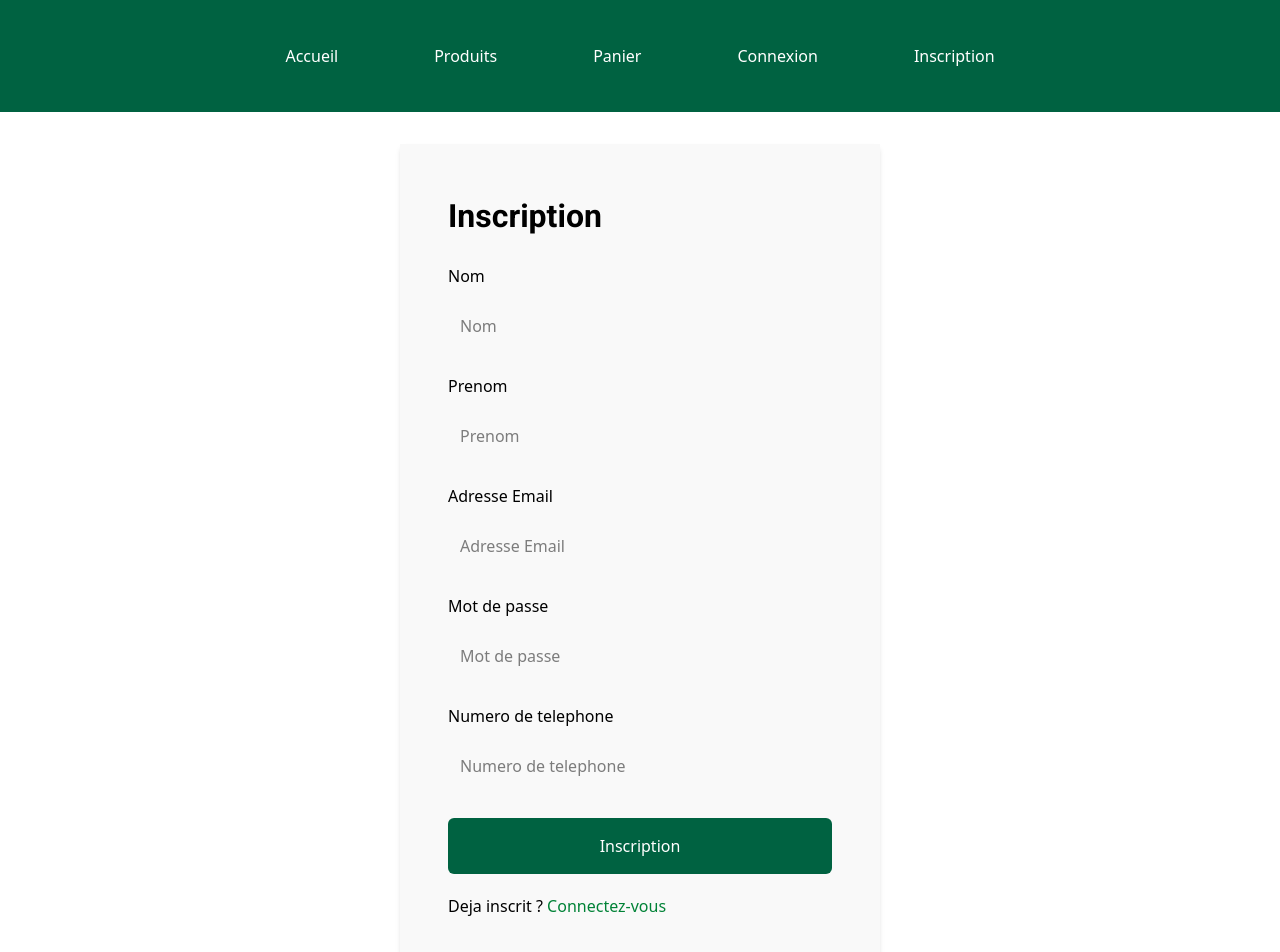
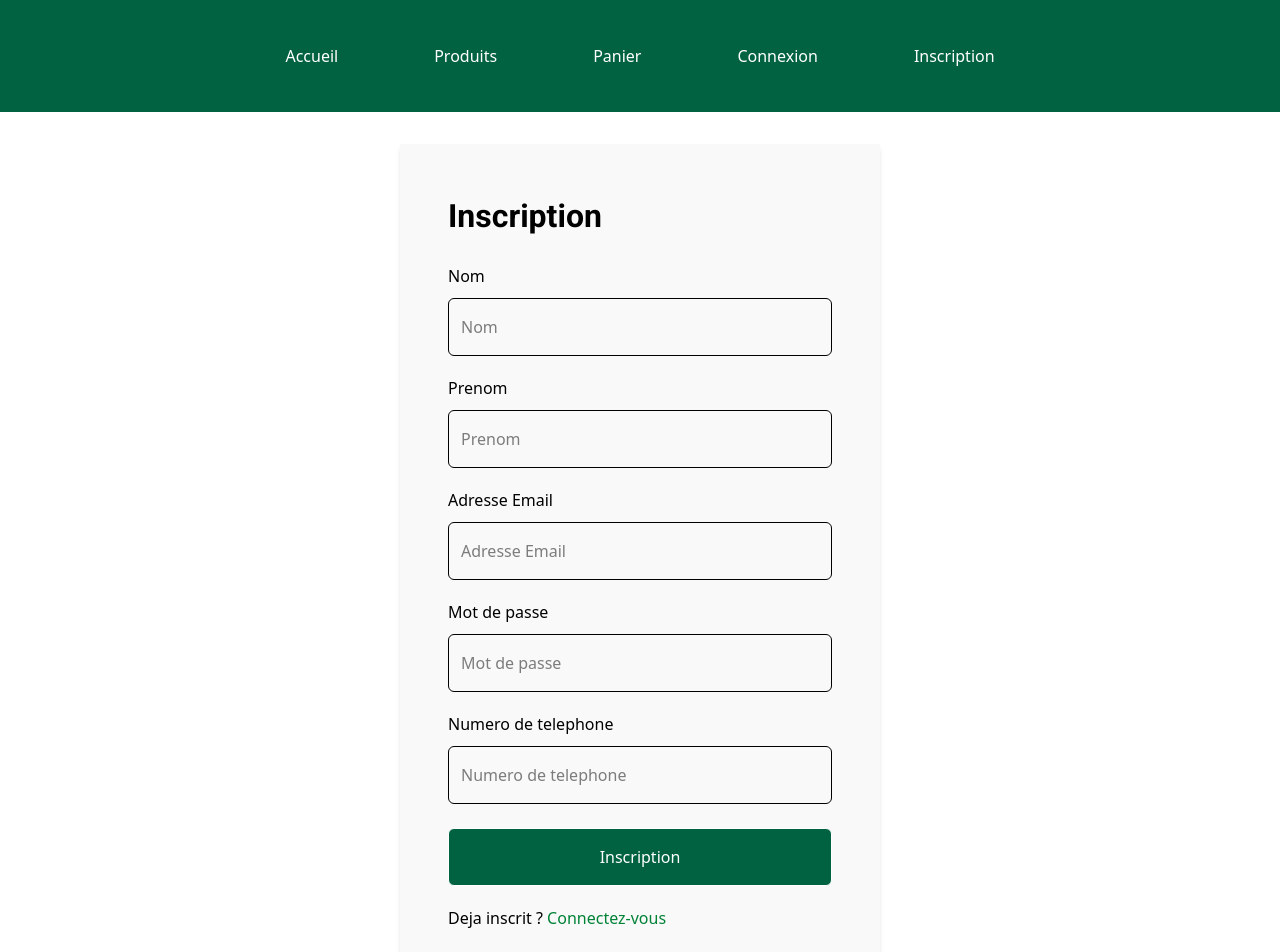
Before and after one commit to aurelienachard/ecommerce_cafthe, a React (Vite) app in the folder front-end/: page /inscription in a window 1280 px wide. Shown: the top 952 px of the page. Built offline with nearby package versions, Linux system fonts and the light colour scheme.

Commit message:
feat: modification du design pour certaines pages

```diff
--- a/front-end/src/components/connexion.jsx
+++ b/front-end/src/components/connexion.jsx
@@ -51,12 +51,12 @@ const Connexion = () => {
                 <form onSubmit={handleSubmit}>
                     <div className="flex flex-col mr-[24px] ml-[24px]">
                         <label className="text-[16px]">Adresse Email</label>
-                        <input placeholder="Adresse Email" className="rounded-md bg-grey-input px-[12px] py-[16px] mt-[10px] mb-[20px] w-[384px]" type="mail" value={utilisateurs_adresse_email} onChange={handleChangeEmail} required/>
+                        <input placeholder="Adresse Email" className="rounded-md border border-gray-contour bg-grey-input px-[12px] py-[16px] mt-[10px] mb-[20px] w-[384px]" type="mail" value={utilisateurs_adresse_email} onChange={handleChangeEmail} required/>
                     </div>
 
                     <div className="flex flex-col mr-[24px] ml-[24px]">
                         <label className="text-[16px]">Mot de passe</label>
-                        <input placeholder="Mot de passe" className="rounded-md bg-grey-input px-[12px] py-[16px] mt-[10px] w-[384px]" type="password" value={utilisateurs_mot_de_passe} onChange={handleChangePassword} required/>
+                        <input placeholder="Mot de passe" className="rounded-md border border-gray-contour bg-grey-input px-[12px] py-[16px] mt-[10px] w-[384px]" type="password" value={utilisateurs_mot_de_passe} onChange={handleChangePassword} required/>
                     </div>
 
                     <button className="mr-[24px] ml-[24px] bg-green-principale rounded-md px-[12px] py-[16px] mt-[24px] text-white w-[384px]">Se connecter</button>
--- a/front-end/src/components/inscription.jsx
+++ b/front-end/src/components/inscription.jsx
@@ -57,30 +57,30 @@ const Inscription = () => {
                 <form onSubmit={handleSubmit}>
                     <div className="flex flex-col mr-[24px] ml-[24px]">
                         <label>Nom</label>
-                        <input placeholder="Nom" className="rounded-md bg-grey-input px-[12px] py-[16px] mt-[10px] w-[384px]" type="text" value={utilisateurs_nom} onChange={handleChangeNom} required/>
+                        <input placeholder="Nom" className="border border-gray-contour rounded-md bg-grey-input px-[12px] py-[16px] mt-[10px] w-[384px]" type="text" value={utilisateurs_nom} onChange={handleChangeNom} required/>
                     </div>
 
                     <div className="flex flex-col mr-[24px] ml-[24px]">
                         <label className="mt-[20px] text-[16px]">Prenom</label>
-                        <input placeholder="Prenom" className="rounded-md bg-grey-input px-[12px] py-[16px] mt-[10px] w-[384px]" type="text" value={utilisateurs_prenom} onChange={handleChangePrenom} required/>
+                        <input placeholder="Prenom" className="border border-gray-contour rounded-md bg-grey-input px-[12px] py-[16px] mt-[10px] w-[384px]" type="text" value={utilisateurs_prenom} onChange={handleChangePrenom} required/>
                     </div>
 
                     <div className="flex flex-col mr-[24px] ml-[24px]">
                         <label className="mt-[20px] text-[16px]">Adresse Email</label>
-                        <input placeholder="Adresse Email" className="rounded-md bg-grey-input px-[12px] py-[16px] mt-[10px] w-[384px]" type="email" value={utilisateurs_adresse_email} onChange={handleChangeAdresseEmail} required/>
+                        <input placeholder="Adresse Email" className="border border-gray-contour rounded-md bg-grey-input px-[12px] py-[16px] mt-[10px] w-[384px]" type="email" value={utilisateurs_adresse_email} onChange={handleChangeAdresseEmail} required/>
                     </div>
 
                     <div className="flex flex-col mr-[24px] ml-[24px]">
                         <label className="mt-[20px] text-[16px]">Mot de passe</label>
-                        <input placeholder="Mot de passe" className="rounded-md bg-grey-input px-[12px] py-[16px] mt-[10px] w-[384px]" type="password" value={utilisateurs_mot_de_passe} onChange={handleChangeMotDePasse} required/>
+                        <input placeholder="Mot de passe" className="border border-gray-contour rounded-md bg-grey-input px-[12px] py-[16px] mt-[10px] w-[384px]" type="password" value={utilisateurs_mot_de_passe} onChange={handleChangeMotDePasse} required/>
                     </div>
 
                     <div className="flex flex-col mr-[24px] ml-[24px]">
                         <label className="mt-[20px] text-[16px]">Numero de telephone</label>
-                        <input placeholder="Numero de telephone" className="rounded-md bg-grey-input px-[12px] py-[16px] mt-[10px] w-[384px]" type="text" value={utilisateurs_numero_de_telephone} onChange={handleChangeNumeroDeTelephone}/>
+                        <input placeholder="Numero de telephone" className="border border-gray-contour rounded-md bg-grey-input px-[12px] py-[16px] mt-[10px] w-[384px]" type="text" value={utilisateurs_numero_de_telephone} onChange={handleChangeNumeroDeTelephone} required/>
                     </div>
 
-                    <button className="mr-[24px] ml-[24px] bg-green-principale rounded-md px-[12px] py-[16px] mt-[24px] text-white w-[384px]" type="submit">Inscription</button>
+                    <button className="mr-[24px] ml-[24px] bg-green-principale border border-gray-contour rounded-md px-[12px] py-[16px] mt-[24px] text-white w-[384px]" type="submit">Inscription</button>
 
                     <p className="mt-[20px] mr-[24px] ml-[24px] mb-[24px]">
                         Deja inscrit ?
--- a/front-end/src/components/postalconfig.jsx
+++ b/front-end/src/components/postalconfig.jsx
@@ -87,27 +87,27 @@ const PostalConfig = () => {
                 <form onSubmit={handleSubmit}>
                     <div className="flex flex-col mr-[24px] ml-[24px]">
                         <label className="mt-[20px] text-[16px]">Ligne adresse 1</label>
-                        <input placeholder="Ligne adresse 1" onChange={handleChangeAdressePostalesNomVoie} value={adresses_postales_ligne1} type="text" className="rounded-md bg-grey-input px-[12px] py-[16px] mt-[10px] w-[384px]" />
+                        <input placeholder="Ligne adresse 1" onChange={handleChangeAdressePostalesNomVoie} value={adresses_postales_ligne1} type="text" className="border border-gray-contour rounded-md bg-grey-input px-[12px] py-[16px] mt-[10px] w-[384px]" />
                     </div>
 
                     <div className="flex flex-col mr-[24px] ml-[24px]">
                         <label className="mt-[20px] text-[16px]">Ligne adresse 2</label>
-                        <input placeholder="Ligne adresse 2" onChange={handleChangeAdressePostalesNomVoie} value={adresses_postales_ligne2} type="text" className="rounded-md bg-grey-input px-[12px] py-[16px] mt-[10px] w-[384px]" />
+                        <input placeholder="Ligne adresse 2" onChange={handleChangeAdressePostalesNomVoie} value={adresses_postales_ligne2} type="text" className="border border-gray-contour rounded-md bg-grey-input px-[12px] py-[16px] mt-[10px] w-[384px]" />
                     </div>
 
                     <div className="flex flex-col mr-[24px] ml-[24px]">
                         <label className="mt-[20px] text-[16px]">Code postal</label>
-                        <input placeholder="Code postal" onChange={handleChangeAdressePostalesCodePostal} value={adresses_postales_code_postal} type="text" className="rounded-md bg-grey-input px-[12px] py-[16px] mt-[10px] w-[384px]" />
+                        <input placeholder="Code postal" onChange={handleChangeAdressePostalesCodePostal} value={adresses_postales_code_postal} type="text" className="border border-gray-contour rounded-md bg-grey-input px-[12px] py-[16px] mt-[10px] w-[384px]" />
                     </div>
 
                     <div className="flex flex-col mr-[24px] ml-[24px]">
                         <label className="mt-[20px] text-[16px]">Ville</label>
-                        <input placeholder="Ville" onChange={handleChangeAdressePostalesVille} value={adresses_postales_ville} type="text" className="rounded-md bg-grey-input px-[12px] py-[16px] mt-[10px] w-[384px]" />
+                        <input placeholder="Ville" onChange={handleChangeAdressePostalesVille} value={adresses_postales_ville} type="text" className="border border-gray-contour rounded-md bg-grey-input px-[12px] py-[16px] mt-[10px] w-[384px]" />
                     </div>
 
                     <div className="flex flex-col mr-[24px] ml-[24px]">
                         <label className="mt-[20px] text-[16px]">Pays</label>
-                        <input placeholder="Pays" onChange={handleChangeAdressePostalesPays} value={adresses_postales_pays} type="text" className="rounded-md bg-grey-input px-[12px] py-[16px] mt-[10px] w-[384px]" />
+                        <input placeholder="Pays" onChange={handleChangeAdressePostalesPays} value={adresses_postales_pays} type="text" className="border border-gray-contour rounded-md bg-grey-input px-[12px] py-[16px] mt-[10px] w-[384px]" />
                     </div>
 
                     <p>{message}</p>
```
